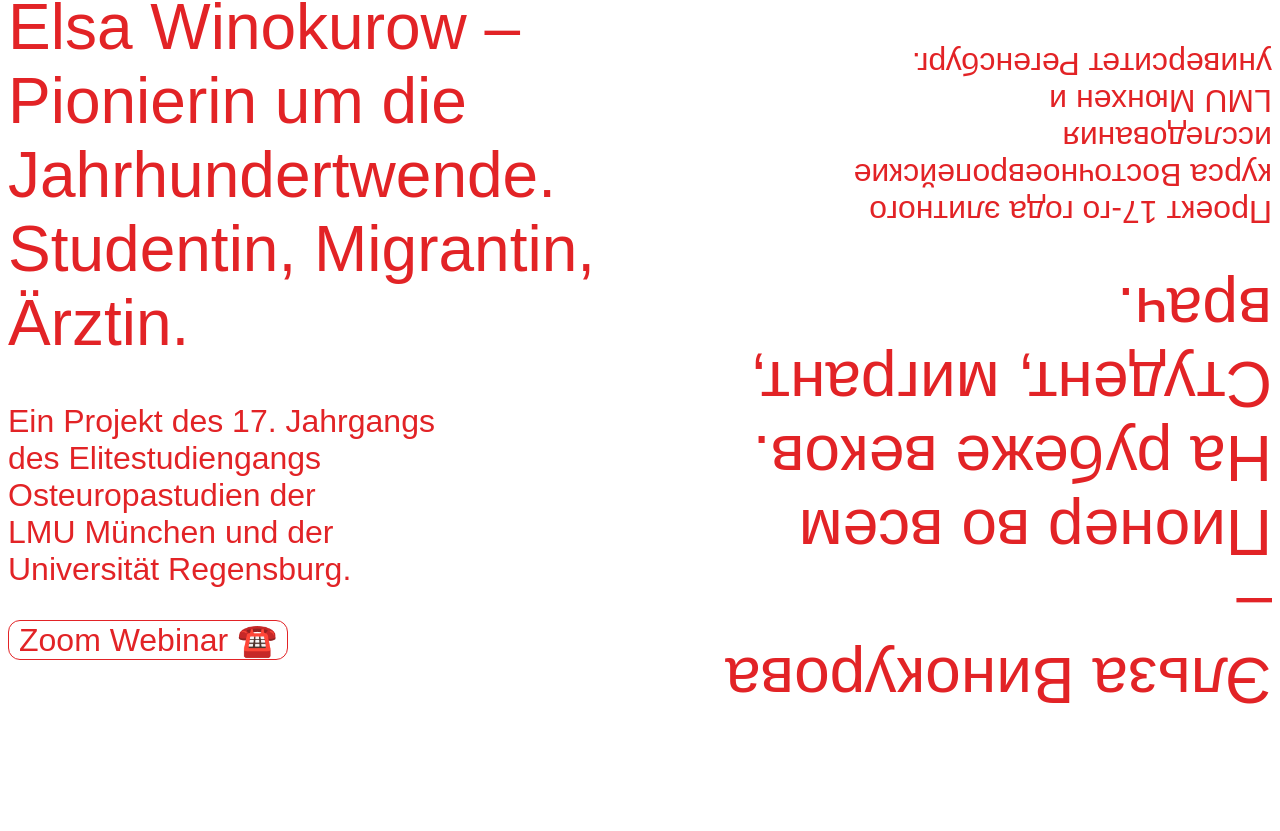
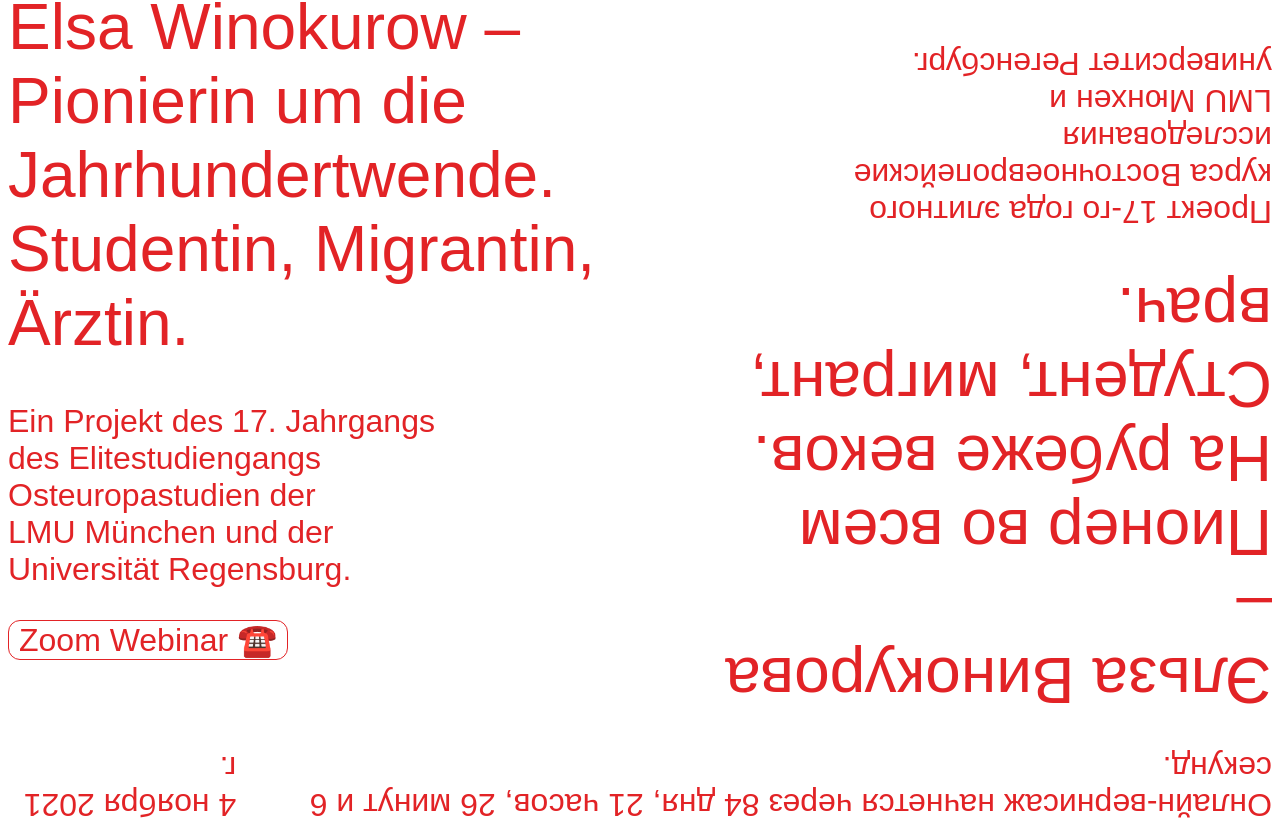
Before and after one commit to milangress/ankundigung-elsa, a Vue app: page / in a window 1280 px wide. Shown: the part 135-966 px from the top of the page. Before the commit the page ends 892 px from the top, so only its background shows below. Built offline with nearby package versions, Linux system fonts and the light colour scheme; a web font is replaced by a local one.

Commit message:
add bottom bar

```diff
--- a/src/App.vue
+++ b/src/App.vue
@@ -2,7 +2,7 @@
 .main
   .top-bar
     span.countdown
-      text-countdown(deadline="2021-10-16 12:00:00")
+      text-countdown(deadline="2021-10-16 12:00:00" :lang="currentLang")
         //flip-countdown(deadline="2021-10-16 12:00:00")
         //vue-countdown(:time="5 * 24 * 60 * 60 * 1000" v-slot="{ days, hours, minutes, seconds }"> Time Remaining：{{ days }} days, {{ hours }} hours, {{ minutes }} minutes, {{ seconds }} seconds.)
     span.date
@@ -17,7 +17,11 @@
       .rotated
         h1(v-html="mainAlt")
         p(v-html="secondaryAlt")
-
+  .bottom-bar
+    span.countdown
+      text-countdown(deadline="2021-10-16 12:00:00" :lang="altLang")
+    span.date
+      span(v-html="dateAlt")
 
 </template>
 
@@ -99,9 +103,12 @@
 h1 {
   font-weight: normal;
 }
-.top-bar {
+.top-bar, .bottom-bar {
   display: flex;
   justify-content: space-between;
+}
+.bottom-bar {
+  transform: rotate(180deg);
 }
 main {
   display: flex;
--- a/src/components/TextCountdown.vue
+++ b/src/components/TextCountdown.vue
@@ -1,8 +1,12 @@
 <template>
   <span class="container flip-clock">
-    <span>
+    <span v-if="lang==='de'">
       Online-Vernissage startet in {{ days }} Tagen, {{ hours }} Stunden, {{ minutes }}
       Minuten und {{ seconds }} Sekunden
+    </span>
+    <span v-if="lang==='ru'">
+      Онлайн-вернисаж начнется через {{ days }} дня, {{ hours }} часов, {{ minutes }}
+      минут и {{ seconds }} секунд.
     </span>
   </span>
 </template>
@@ -14,6 +18,10 @@ import uuidv4 from 'uuid/v4'
 export default {
   name: 'flipCountdown',
   props: {
+    lang: {
+      type: String,
+      default: 'de',
+    },
     deadline: {
       type: String,
     },
```
